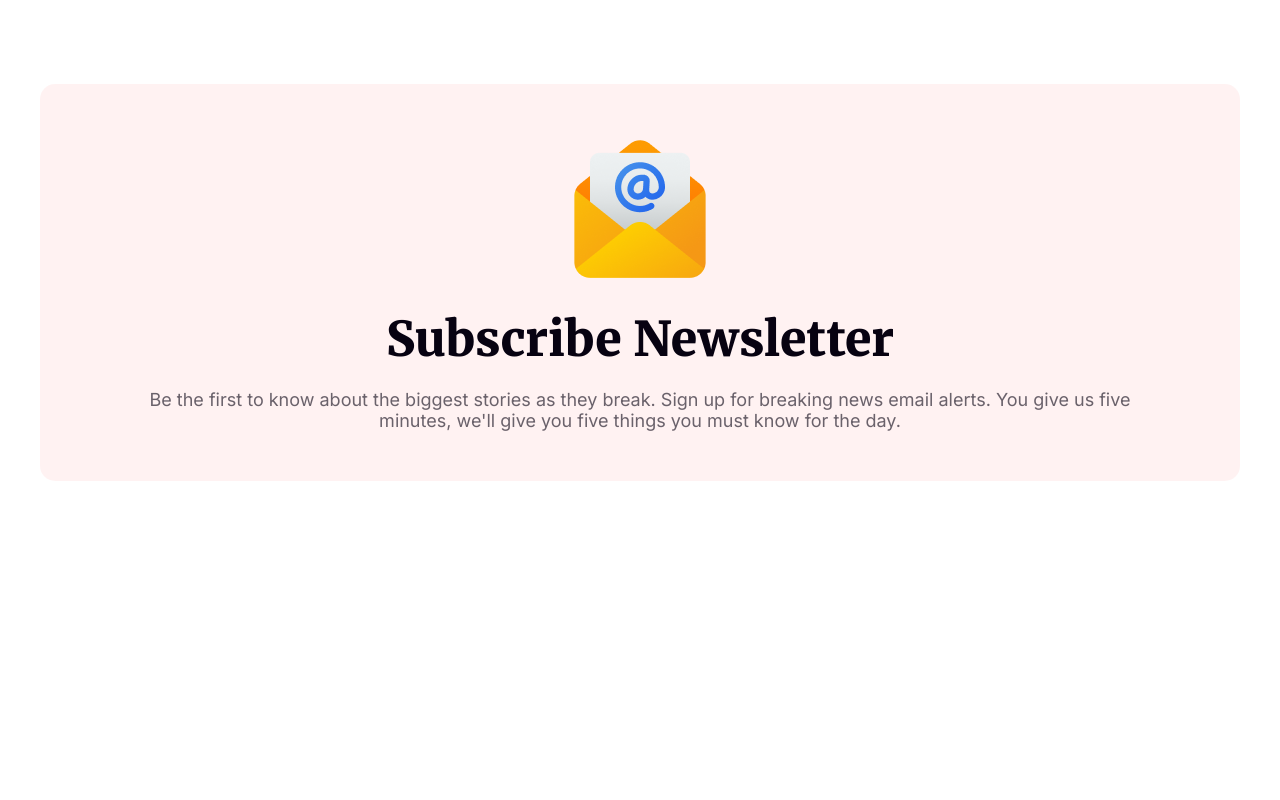
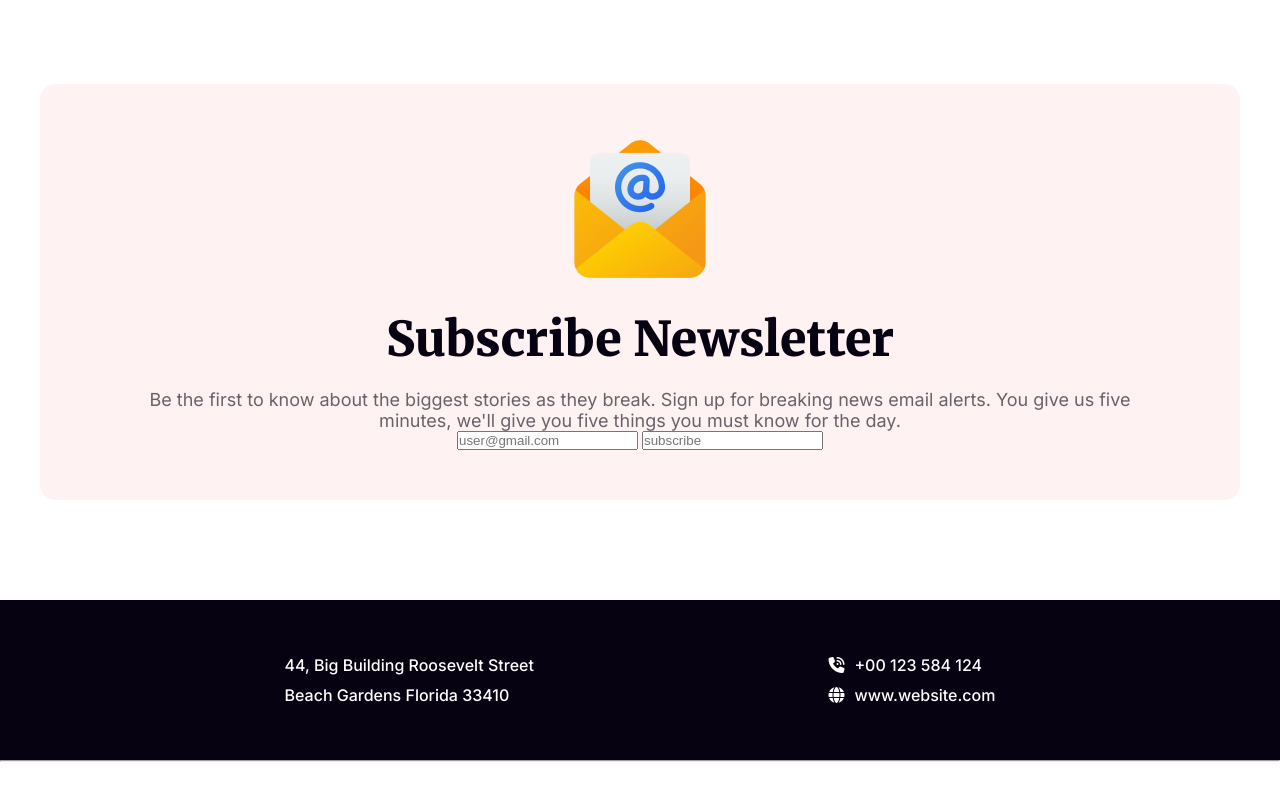
Before and after one commit to ramgope/B9A1-New-Year-New-Mission, a plain HTML site: page index.html in a window 1280 px wide. Shown: the part 6203-7003 px from the top of the page. Before the commit the page ends 6784 px from the top, so only its background shows below. Drawn offline with Linux system fonts and the light colour scheme.

Commit message:
footer section started

```diff
--- a/css/style.css
+++ b/css/style.css
@@ -318,3 +318,39 @@ main {
 /* ===============Newsletter section Ended=============== */
 
 /* ===============Main section ended=============== */
+
+/* ===============Footer section Started=============== */
+footer {
+    background: #070211;
+    color: white;
+}
+
+.contact-details {
+    display: flex;
+    justify-content: space-evenly;
+    padding-top: 50px;
+}
+
+.address p,
+.phone-email p {
+    font-family: Inter;
+    font-size: 16px;
+    font-weight: 500;
+    padding: 5px 0;
+}
+
+.phone-email a {
+    text-decoration: none;
+    color: white;
+}
+
+.fa-solid {
+    padding: 0 10px;
+}
+
+hr {
+    background: rgba(255, 255, 255, 0.15);
+    margin: 50px 0;
+}
+
+/* ===============Footer section Ended=============== */
--- a/index.html
+++ b/index.html
@@ -13,6 +13,7 @@
     <link rel="preconnect" href="https://fonts.gstatic.com" crossorigin>
     <link href="https://fonts.googleapis.com/css2?family=Inter:wght@400;500;600;700;800;900&display=swap"
         rel="stylesheet">
+    <script src="https://kit.fontawesome.com/1fdbcce02e.js" crossorigin="anonymous"></script>
     <link rel="stylesheet" href="css/style.css">
 </head>
 
@@ -160,6 +161,10 @@
                 <h2>Subscribe Newsletter</h2>
                 <p>Be the first to know about the biggest stories as they break. Sign up for breaking news email alerts.
                     You give us five minutes, we'll give you five things you must know for the day.</p>
+                <form action="">
+                    <input type="email" name="" id="" placeholder="user@gmail.com">
+                    <input type="text" placeholder="subscribe">
+                </form>
             </aside>
         </section>
         <!-- ===============Newsletter section Ended=============== -->
@@ -168,7 +173,18 @@
 
     <!-- ===============Footer section started=============== -->
     <footer>
-
+        <div class="contact-details">
+            <div class="address">
+                <p>44, Big Building Roosevelt Street</p>
+                <p>Beach Gardens Florida 33410</p>
+            </div>
+            <div class="phone-email">
+                <p><a href="" target="_blank"><i class="fa-solid fa-phone-volume"></i>+00 123 584 124</a></p>
+                <p><a href="https://web.programming-hero.com/home" target="_blank"><i
+                            class="fa-solid fa-globe"></i>www.website.com</a></p>
+            </div>
+        </div>
+        <hr>
     </footer>
     <!-- ===============Footer section ended=============== -->
 </body>
```
